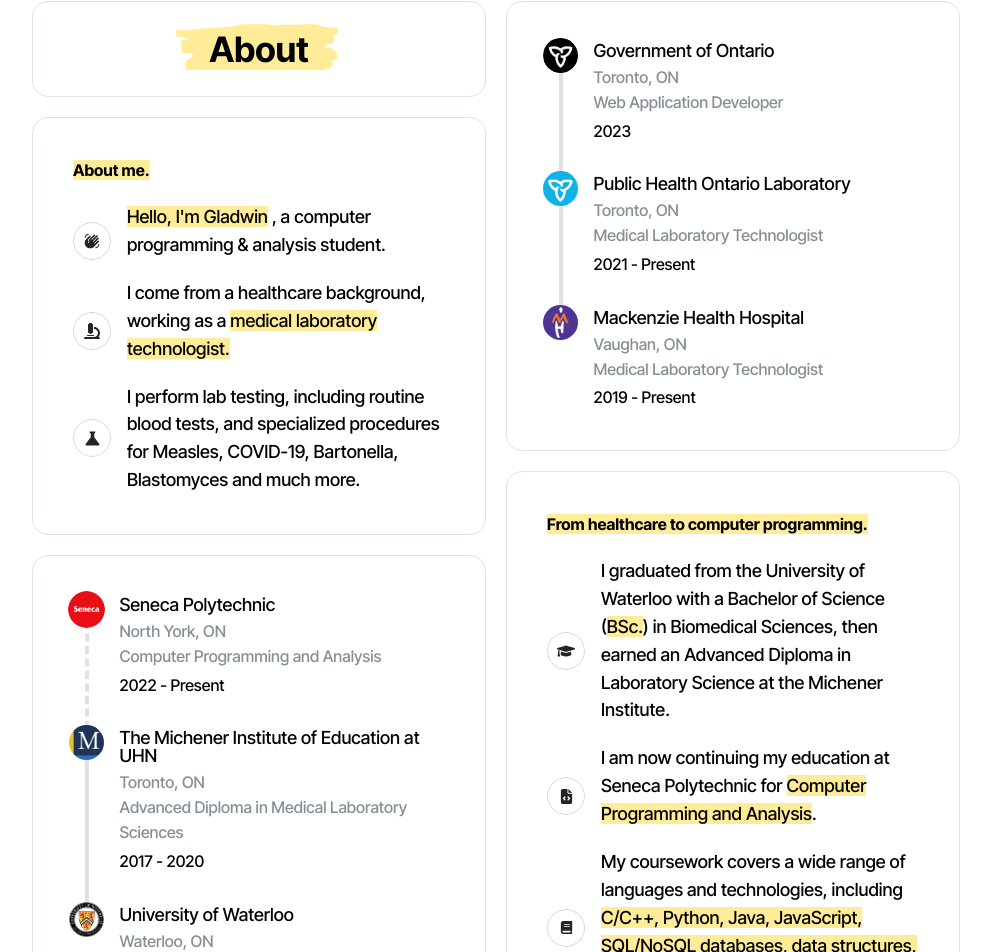
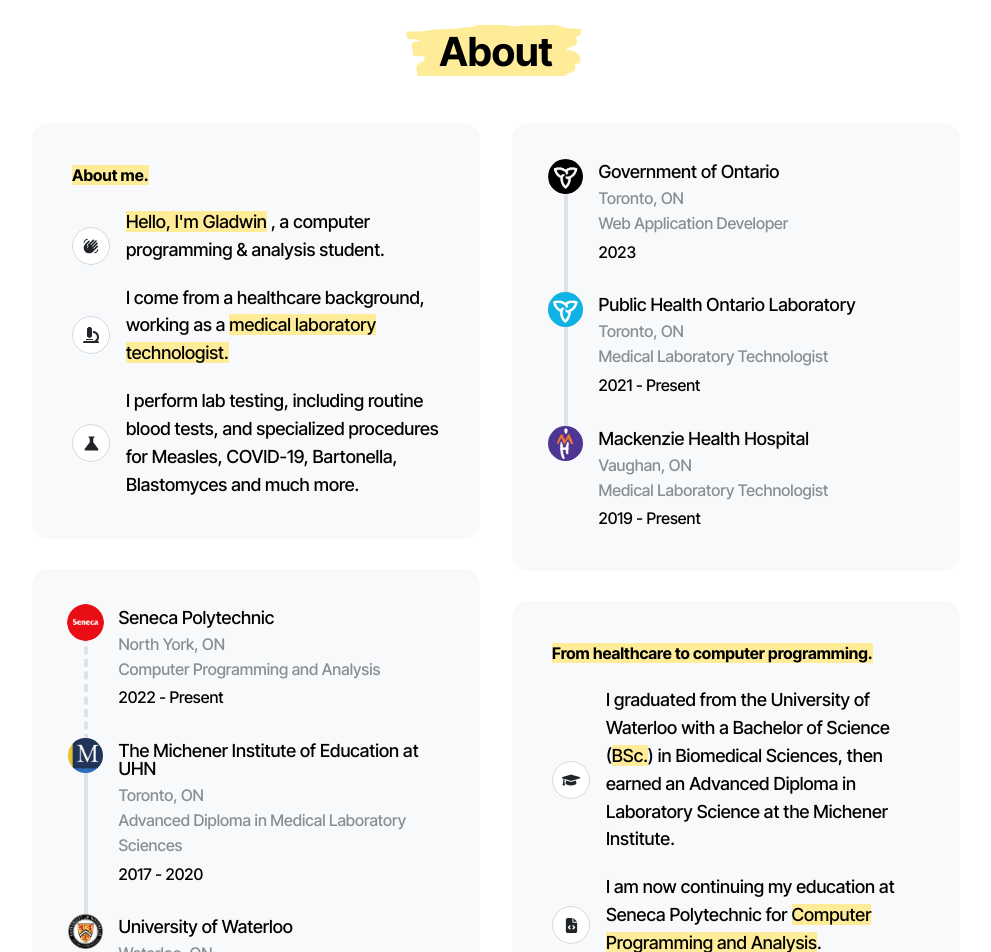
Before and after one commit to gladwinc/glad-port-2024, a Next.js app: page /about in a window 1280 px wide. Shown: the part 99-1051 px from the top of the page, without its empty margins (144-1135 px from the left). Built offline with nearby package versions, Linux system fonts and the light colour scheme.

Commit message:
add css to about page

```diff
--- a/app/about/page.tsx
+++ b/app/about/page.tsx
@@ -17,21 +17,18 @@
 const About = () => {
   return (
     <Container pt={80} pb={60} mt={20}>
-      {/*  <Text ta="center" size="40px" fw={700} mb={30}>
-        About Me
-      </Text> */}
+      <div>
+        <Paper radius="lg" p={20} mb={20}>
+          <Text ta="center" fw={700} fz="40px">
+            <span className={classes.highlight}>About</span>
+          </Text>
+        </Paper>
+      </div>
 
-      <SimpleGrid cols={{ base: 1, sm: 2 }} spacing="lg">
+      <SimpleGrid cols={{ base: 1, sm: 2 }} spacing="xl">
         <div>
           <div>
-            <Paper withBorder radius="lg" p={20} mb={20}>
-              <Text ta="center" fw={700} fz="35px">
-                <span className={classes.highlight}>About</span>
-              </Text>
-            </Paper>
-          </div>
-          <div>
-            <Paper withBorder radius="lg" p={40} mb={20}>
+            <Paper radius="lg" p={40} mb={30} className={classes.paper}>
               <Highlight mb={20} fw={700} highlight="About me.">
                 About me.
               </Highlight>
@@ -74,7 +71,7 @@
             </Paper>
           </div>
           <div>
-            <Paper withBorder radius="lg" p={40}>
+            <Paper radius="lg" p={40} className={classes.paper}>
               <Timeline bulletSize={27} fz="lg" fw={500}>
                 <Timeline.Item
                   bullet={<Avatar src="/s2_logo.png" size={37} />}
@@ -124,7 +121,7 @@
 
         <div>
           <div>
-            <Paper withBorder radius="lg" p={40} mb={20}>
+            <Paper radius="lg" p={40} mb={30} className={classes.paper}>
               <Timeline bulletSize={27} fz="lg">
                 <Timeline.Item
                   bullet={<Avatar src="/gov_on.png" size={35} />}
@@ -169,7 +166,7 @@
             </Paper>
           </div>
           <div>
-            <Paper withBorder radius="lg" p={40}>
+            <Paper radius="lg" p={40} className={classes.paper}>
               <Highlight
                 mb={20}
                 fw={700}
```
Also changed, not shown: app/about/About.module.css.
